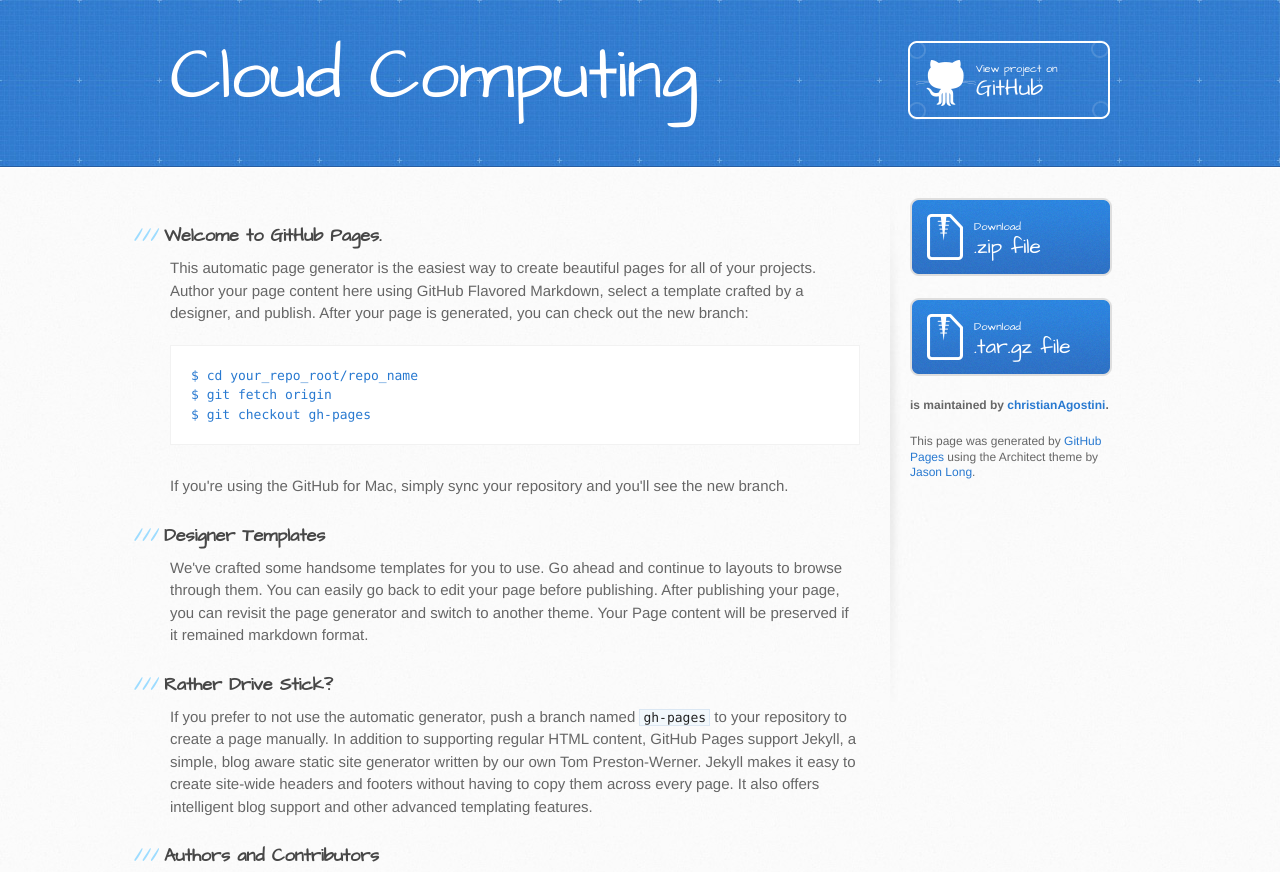
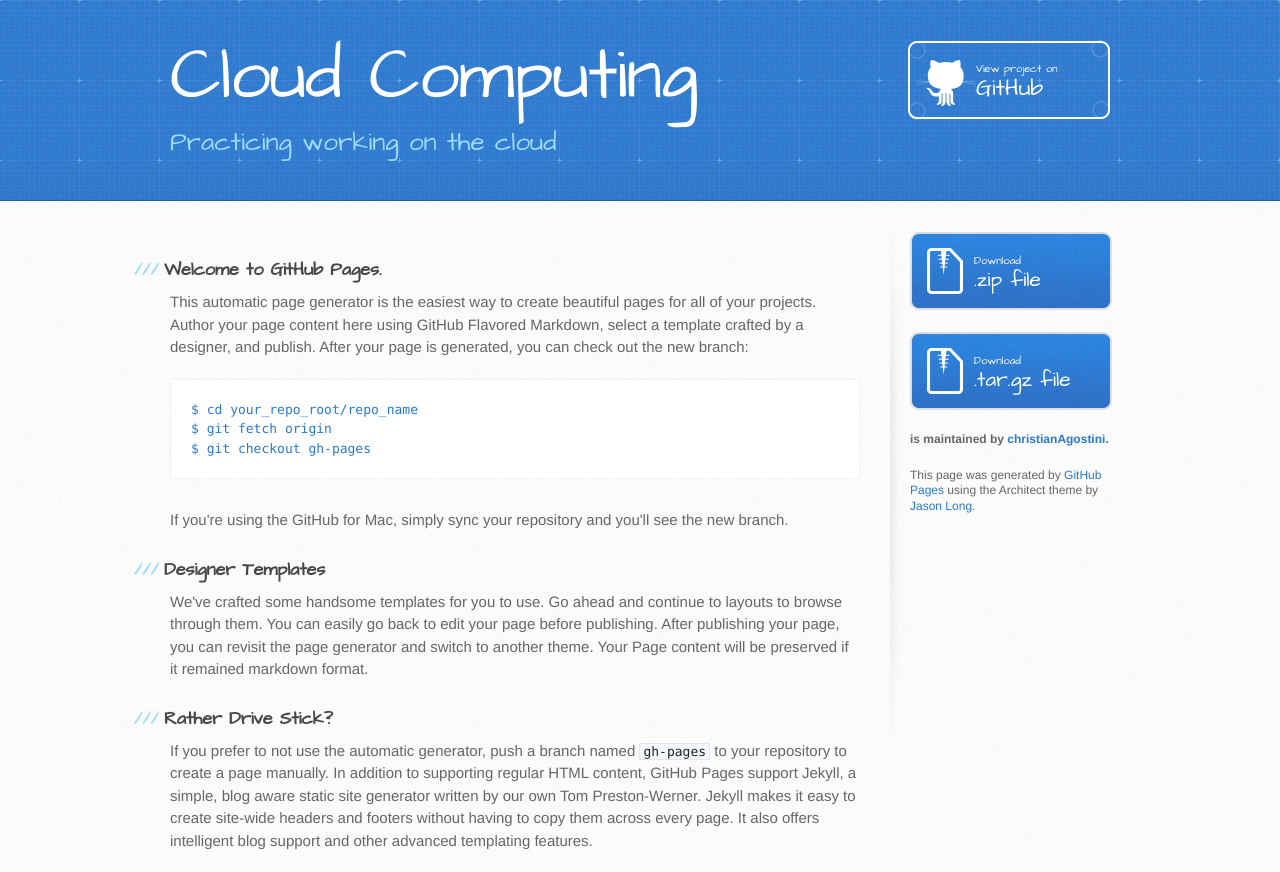
Before and after one commit to christianAgostini/cloudcomputing, a plain HTML site: page index.html in a window 1280 px wide. Shown: the top 872 px of the page. Drawn offline with Linux system fonts and the light colour scheme.

Commit message:
Update index.html

```diff
--- a/index.html
+++ b/index.html
@@ -20,7 +20,7 @@
     <header>
       <div class="inner">
         <h1>Cloud Computing</h1>
-        <h2></h2>
+        <h2> Practicing working on the cloud</h2>
         <a href="https://github.com/christianAgostini/cloudcomputing" class="button"><small>View project on</small>GitHub</a>
       </div>
     </header>
```
